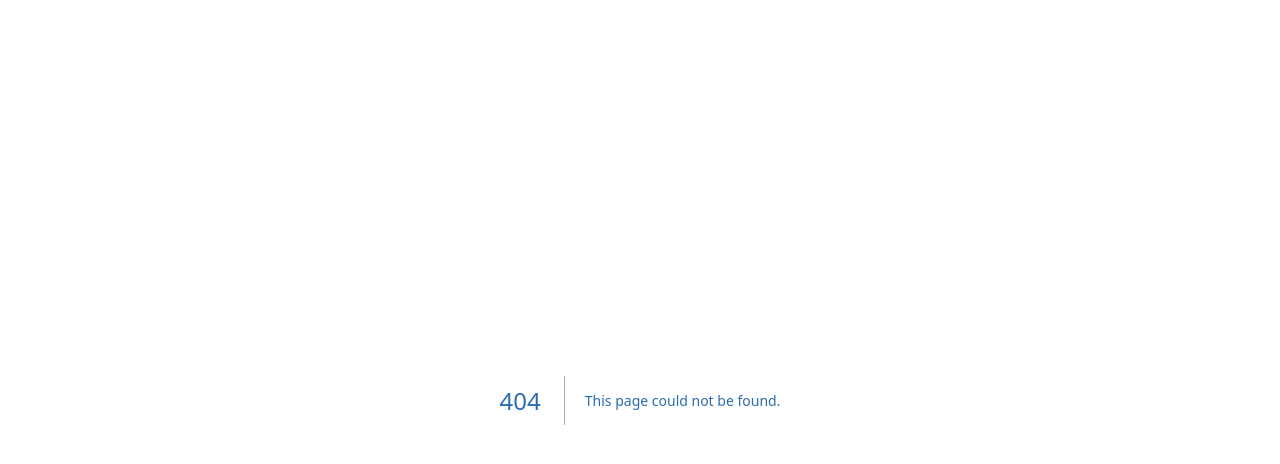
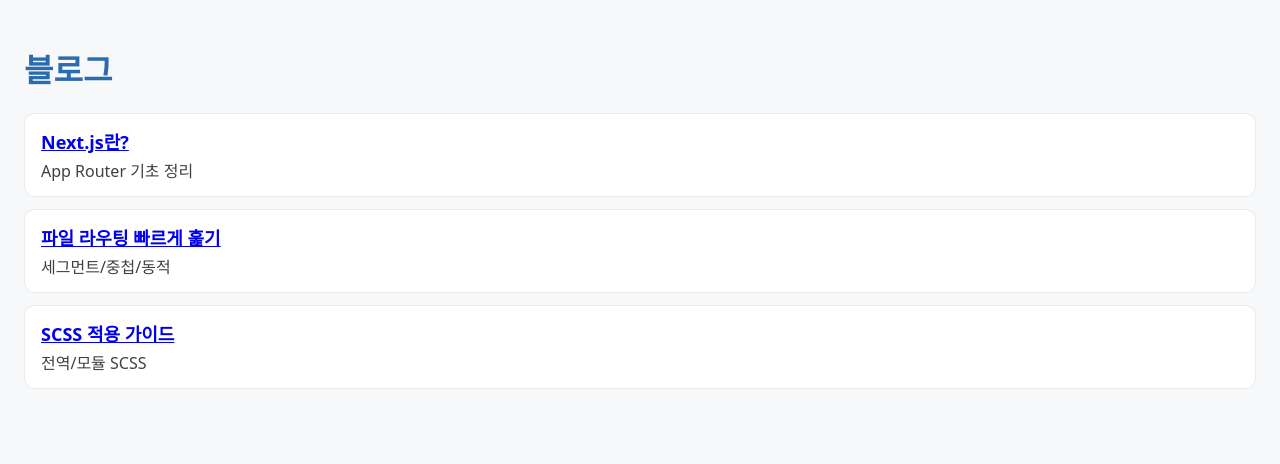
Before and after one commit to heroyooi/next-app, a Next.js app: page /blog in a window 1280 px wide. Before the commit this address had no page. Shown: the top 464 px of the page. Built offline with nearby package versions, Linux system fonts and the light colour scheme.

Commit message:
2회차 – 파일 기반 라우팅 (App Router)

```diff
--- /dev/null
+++ b/src/app/blog/BlogCard.module.scss
@@ -0,0 +1,12 @@
+.card {
+  padding: 14px 16px;
+  border: 1px solid rgba(0,0,0,.08);
+  border-radius: 10px;
+  background: #fff;
+  transition: box-shadow .2s ease;
+
+  &:hover { box-shadow: 0 10px 30px rgba(0,0,0,.06); }
+}
+
+.title { margin: 0 0 4px; font-size: 18px; }
+.excerpt { margin: 0; opacity: .8; }
--- /dev/null
+++ b/src/app/blog/_components/GoToListButton.tsx
@@ -0,0 +1,33 @@
+import Link from 'next/link';
+import styles from '../BlogCard.module.scss';
+
+type Post = { id: string; title: string; excerpt: string };
+
+async function getPosts(): Promise<Post[]> {
+  // 실제로는 DB/API 호출. 여기선 목업 데이터
+  return [
+    { id: 'next-101', title: 'Next.js란?', excerpt: 'App Router 기초 정리' },
+    { id: 'routing-quick', title: '파일 라우팅 빠르게 훑기', excerpt: '세그먼트/중첩/동적' },
+    { id: 'scss-setup', title: 'SCSS 적용 가이드', excerpt: '전역/모듈 SCSS' },
+  ];
+}
+
+export default async function BlogListPage() {
+  const posts = await getPosts();
+
+  return (
+    <main style={{ padding: 24 }}>
+      <h1>블로그</h1>
+      <div style={{ display: 'grid', gap: 12 }}>
+        {posts.map((p) => (
+          <article key={p.id} className={styles.card}>
+            <h3 className={styles.title}>
+              <Link href={`/blog/${p.id}`}>{p.title}</Link>
+            </h3>
+            <p className={styles.excerpt}>{p.excerpt}</p>
+          </article>
+        ))}
+      </div>
+    </main>
+  );
+}
--- /dev/null
+++ b/src/app/blog/page.tsx
@@ -0,0 +1,34 @@
+import Link from 'next/link';
+import GoToListButton from './_components/GoToListButton';
+import styles from './BlogCard.module.scss';
+
+type Post = { id: string; title: string; excerpt: string };
+
+async function getPosts(): Promise<Post[]> {
+  // 실제로는 DB/API 호출. 여기선 목업 데이터
+  return [
+    { id: 'next-101', title: 'Next.js란?', excerpt: 'App Router 기초 정리' },
+    { id: 'routing-quick', title: '파일 라우팅 빠르게 훑기', excerpt: '세그먼트/중첩/동적' },
+    { id: 'scss-setup', title: 'SCSS 적용 가이드', excerpt: '전역/모듈 SCSS' },
+  ];
+}
+
+export default async function BlogListPage() {
+  const posts = await getPosts();
+
+  return (
+    <main style={{ padding: 24 }}>
+      <h1>블로그</h1>
+      <div style={{ display: 'grid', gap: 12 }}>
+        {posts.map((p) => (
+          <article key={p.id} className={styles.card}>
+            <h3 className={styles.title}>
+              <Link href={`/blog/${p.id}`}>{p.title}</Link>
+            </h3>
+            <p className={styles.excerpt}>{p.excerpt}</p>
+          </article>
+        ))}
+      </div>
+    </main>
+  );
+}
```
Also changed, not shown: src/app/blog/[id]/page.tsx (added, +32 -0 lines).
